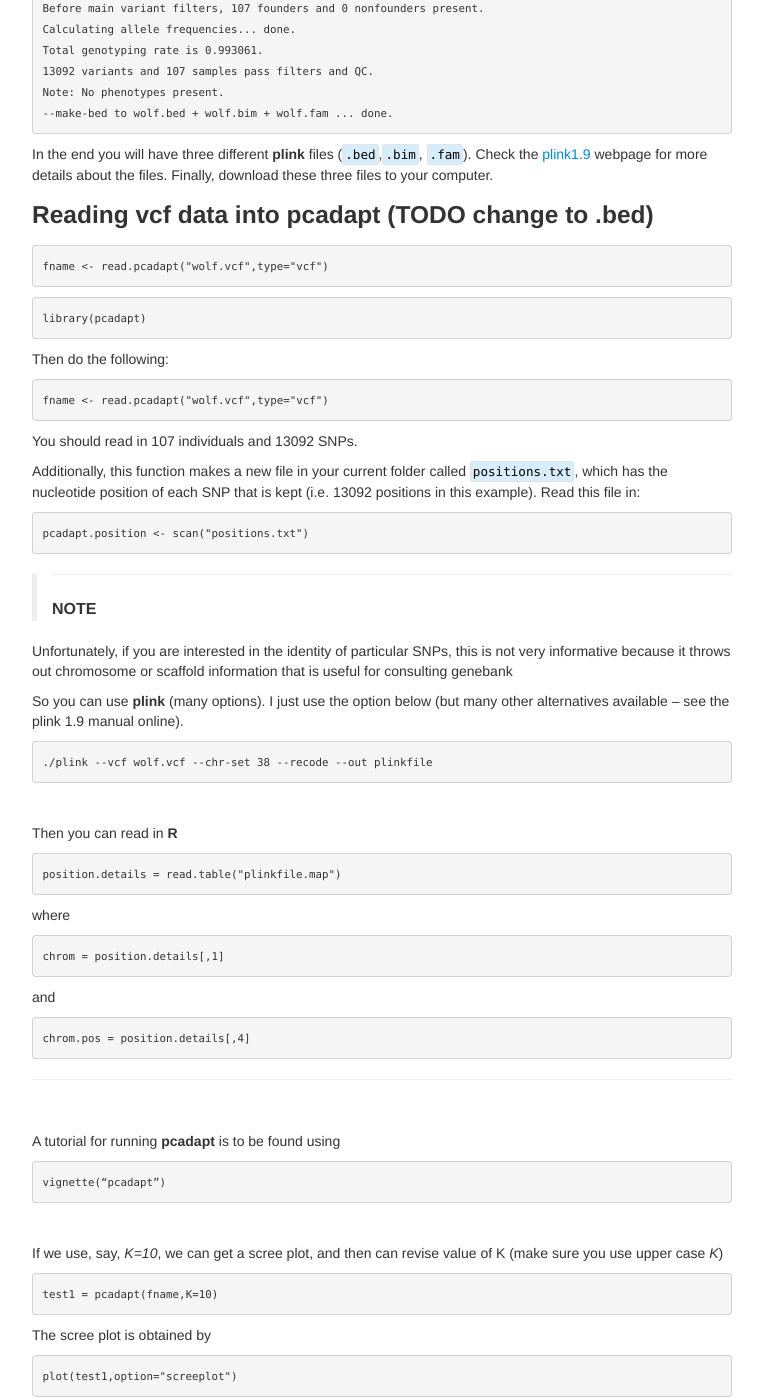
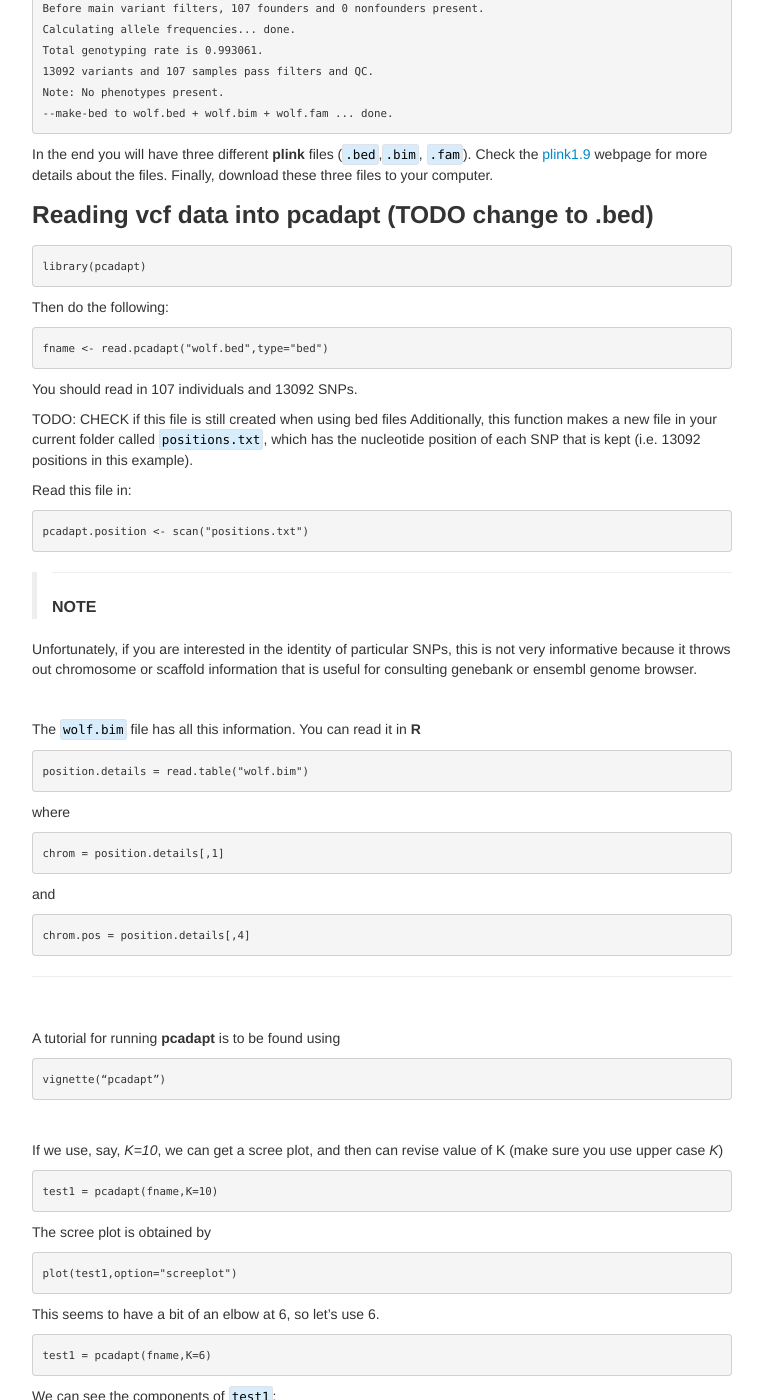
Before and after one commit to ritarasteiro/FieldCourse, a Jekyll site: the page built from pages/PCAdapt_practical.md, in a window 1280 px wide and 1400 px high, scrolled down 1353 px. Shown: the whole window, without its empty margins (258-1021 px from the left). Built offline with Jekyll 4.4.1, drawn with Linux system fonts in a browser that asks for light colours; some of the changed text lies outside the part shown.

Commit message:
Update PCAdapt_practical.md

````diff
--- a/pages/PCAdapt_practical.md
+++ b/pages/PCAdapt_practical.md
@@ -76,20 +76,18 @@ In the end you will have three different **plink** files (```.bed```,```.bim```,
 
 ### Reading vcf data into pcadapt (TODO change to .bed)
 ```R
-fname <- read.pcadapt("wolf.vcf",type="vcf")
-```
-
-```R
 library(pcadapt)
 ```
 Then do the following:
 
 ```R
-fname <- read.pcadapt("wolf.vcf",type="vcf")
+fname <- read.pcadapt("wolf.bed",type="bed")
 ```
 You should read in 107 individuals and 13092 SNPs.
 
+TODO: CHECK if this file is still created when using bed files
 Additionally, this function makes a new file in your current folder called ``positions.txt``, which has the nucleotide position of each SNP that is kept (i.e. 13092 positions in this example).
+
 Read this file in:
 
 ```R
@@ -99,22 +97,15 @@ pcadapt.position <- scan("positions.txt")
 ----------------------------------------------------------
 **NOTE**
 
-Unfortunately, if you are interested in the identity of particular SNPs, this is not very informative because it throws out chromosome or scaffold information that is useful for consulting genebank
-
-
-So you can use **plink** (many options). I just use the option below (but many other alternatives available – see the plink 1.9 manual online).
-
-```
-./plink --vcf wolf.vcf --chr-set 38 --recode --out plinkfile
-```
+Unfortunately, if you are interested in the identity of particular SNPs, this is not very informative because it throws out chromosome or scaffold information that is useful for consulting genebank or ensembl genome browser.
 
 
 <br/>
 
-Then you can read in **R**
+The `wolf.bim` file has all this information. You can read it in **R**
 
 ```R
-position.details = read.table("plinkfile.map")
+position.details = read.table("wolf.bim")
 ```
 
 where
````
Also changed, not shown: other parts of pages/PCAdapt_practical.md (+1 -1 lines).
